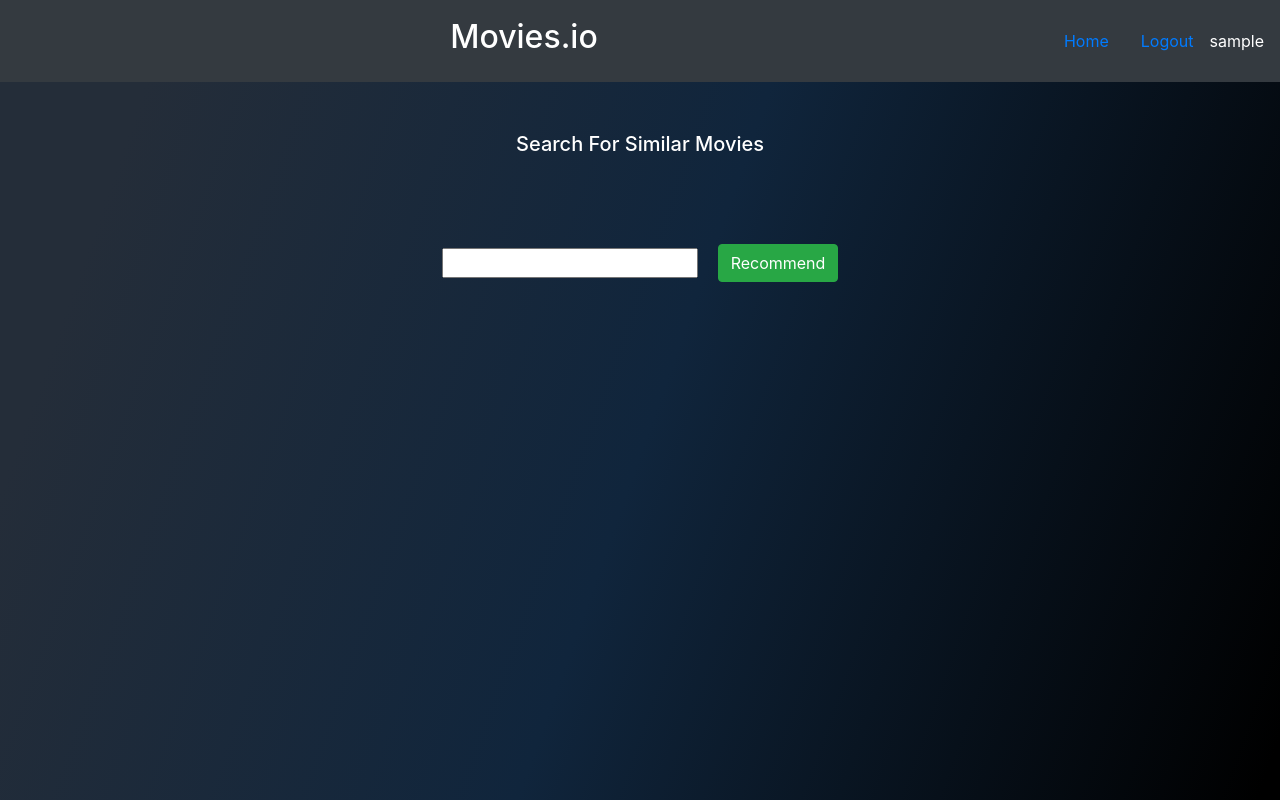
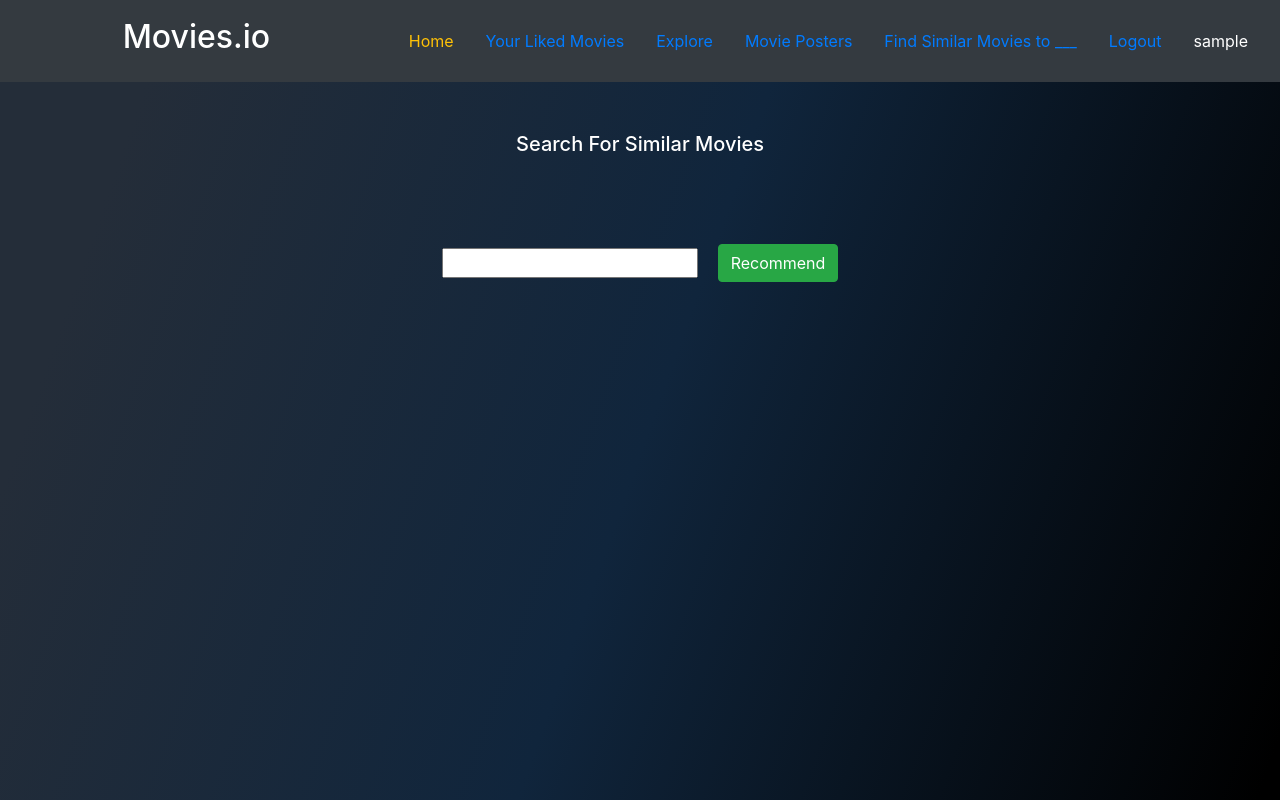
Before and after one commit to j-fisher2/movieRecommendationEngine2WebApp, a Flask app: page /search/ in a window 1280 px wide. Run offline with Flask 3, Linux system fonts and the light colour scheme; the visitor is signed in with stand-in values (Sample User, id 1); parts of the project's set-up code (start-up, migrations or seed data) failed here and were passed over; some libraries are stand-ins or nearby versions.

Commit message:
nav bar improvements

```diff
--- a/templates/search.html
+++ b/templates/search.html
@@ -12,16 +12,18 @@
   }
 </style>
 <div class="expand">
-  <nav class="navbar navbar-expand-lg navbar-dark bg-dark">
-    <div class="mx-auto">
-      <h1 class="navbar-brand" style="font-size:2rem">Movies.io</h1>
+  <nav class="navbar navbar-expand-lg navbar-dark bg-dark" style="width:100vw">
+    <div class="mx-auto" style="text-align:center;justify-content: left;display:flex;position:relative">
+      <h1 class="navbar-brand" style="font-size:2rem;">Movies.io</h1>
     </div>
+    <a class="nav-link" href="http://localhost:5000/home/{{session.user}}" style="color:#ffc107">Home</a>
+    <a href="" class="nav-link">Your Liked Movies</a>
+    <a href="http://localhost:5000/explore" class="nav-link">Explore</a>
+    <a href="http://localhost:5000/poster/search" class="nav-link">Movie Posters</a>
+    <a class="nav-link" href="http://localhost:5000/search">Find Similar Movies to ___</a>
     {%if session.user%}
-      <a href="http://localhost:5000/home/{{session.user}}"class="nav-link">Home</a>
-      <a href="http://localhost:5000/logout"class="nav-link">Logout</a>
-      <a style="color:white">{{session.user}}</a>
-    {%else%}
-      <a href="http://localhost:5000/home/na"class="nav-link">Home</a>
+      <a class="nav-link" href="http://localhost:5000/logout">Logout</a>
+      <a class="nav-link" style="color:white">{{session.user}}</a>
     {%endif%}
   </nav>
 </div>
--- a/templates/user_home.html
+++ b/templates/user_home.html
@@ -7,6 +7,7 @@
       <div class="mx-auto" style="text-align:center;justify-content: left;display:flex;position:relative">
         <h1 class="navbar-brand" style="font-size:2rem;">Movies.io</h1>
       </div>
+      <a href="" class="nav-link" style="margin-left:80px">Your Liked Movies</a>
       <a href="http://localhost:5000/explore" class="nav-link">Explore</a>
       <a href="http://localhost:5000/poster/search" class="nav-link">Movie Posters</a>
       <a class="nav-link" href="http://localhost:5000/search">Find Similar Movies to ___</a>
```
Also changed, not shown: templates/explore.html (+13 -4 lines), templates/home.html (+10 -7 lines), templates/recommendations.html (+11 -8 lines).
